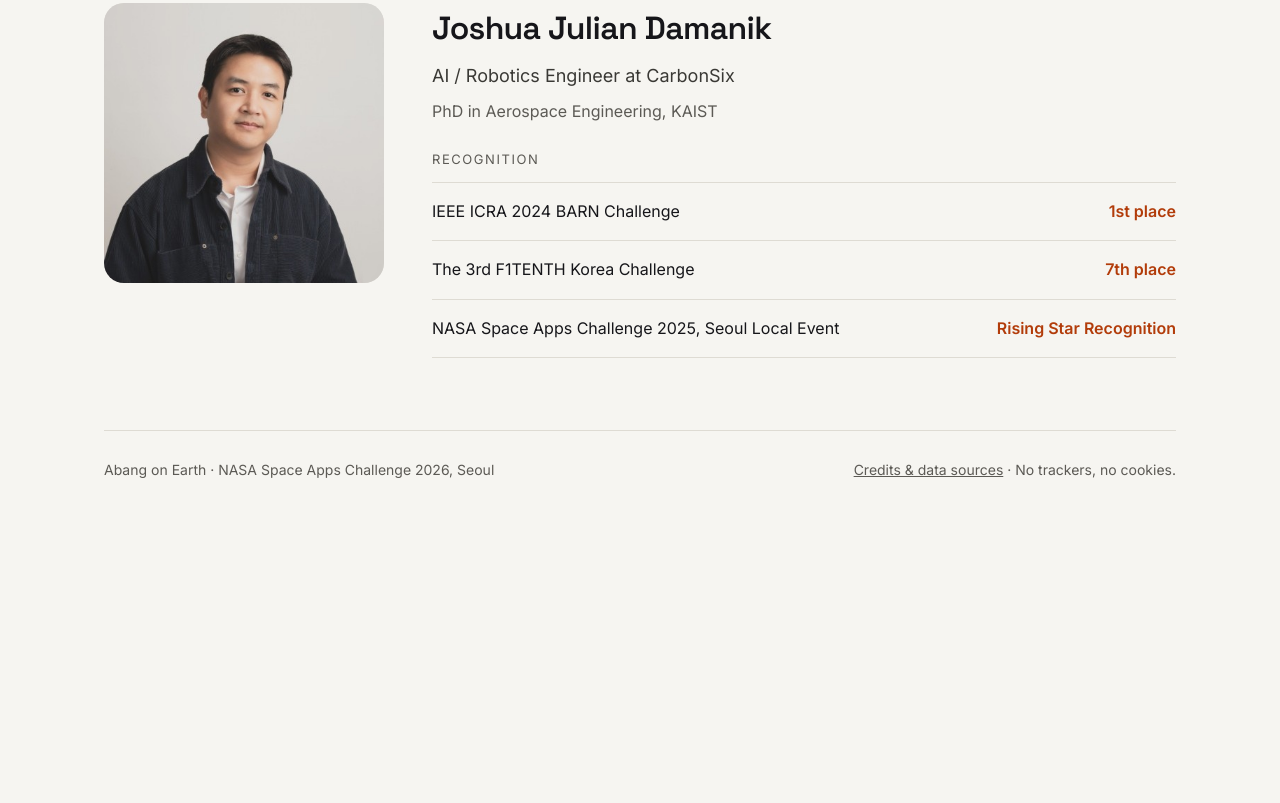
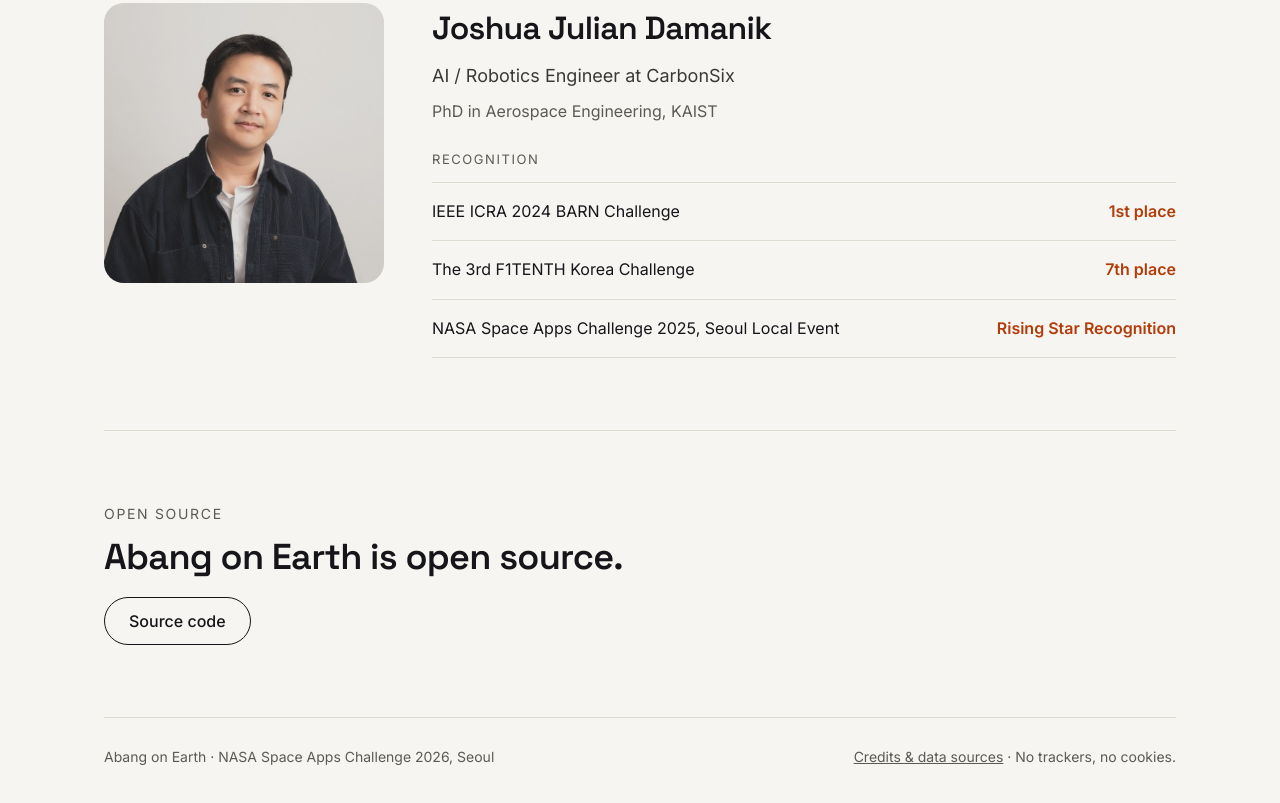
Before and after one commit to damanikjosh/abang_on_earth, a website built with Vite: page index.html in a window 1280 px wide. Shown: the part 8787-9590 px from the top of the page. Before the commit the page ends 9309 px from the top, so only its background shows below. Built offline with nearby package versions, Linux system fonts and the light colour scheme.

Commit message:
Landing page: open-source row with a link to the source code

```diff
--- a/index.html
+++ b/index.html
@@ -197,6 +197,13 @@
 </div>
 </article>
 </section>
+<section class="band" id="open" aria-labelledby="open-h">
+<div class="stack" style="gap:12px">
+<p class="eyebrow">Open source</p>
+<h2 class="disp" id="open-h">Abang on Earth is open source.</h2>
+<div class="ctas"><a class="pill" id="open-code" href="https://github.com/damanikjosh/abang_on_earth" target="_blank" rel="noopener">Source code</a></div>
+</div>
+</section>
 </main>
 
 <footer class="ftr">
```
